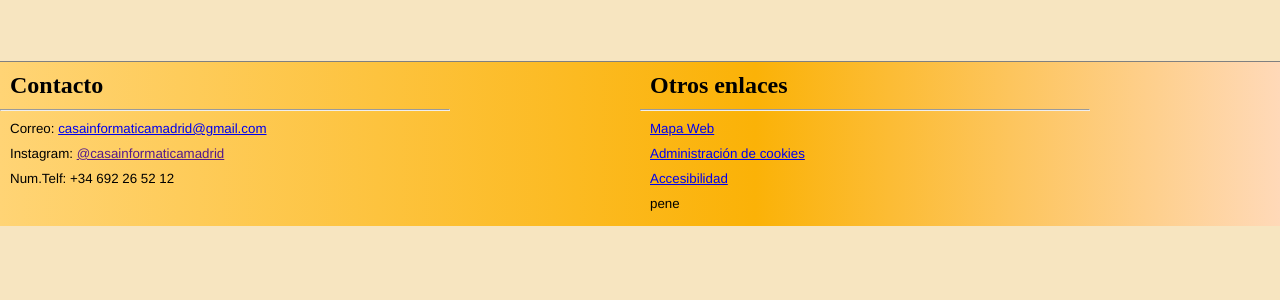
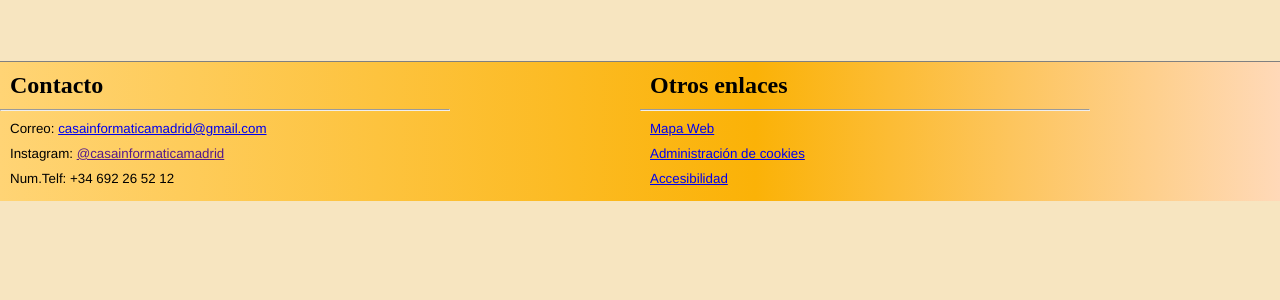
Before and after one commit to superadric5/Tienda_Online, a PHP site: page /NuestrosProductos.php in a window 1280 px wide. Shown: the part 378-678 px from the top of the page. Run offline with PHP 8.4, Linux system fonts and the light colour scheme; data that the repository does not hold is empty.

Commit message:
borrado de la prueba anterior

```diff
--- a/PrimeraWeb/Vista/NuestrosProductos.php
+++ b/PrimeraWeb/Vista/NuestrosProductos.php
@@ -106,7 +106,6 @@ $productos = $productosDAO->getAllProductos();
             <p><a href="MapaWeb.html">Mapa Web</a></p>
             <p><a href="AdministracionCookies.html">Administración de cookies</a></p>
             <p><a href="Accesibilidad.html">Accesibilidad</a></p>
-            <p>pene</p>
         </div>
     </footer>
 </body>
```
